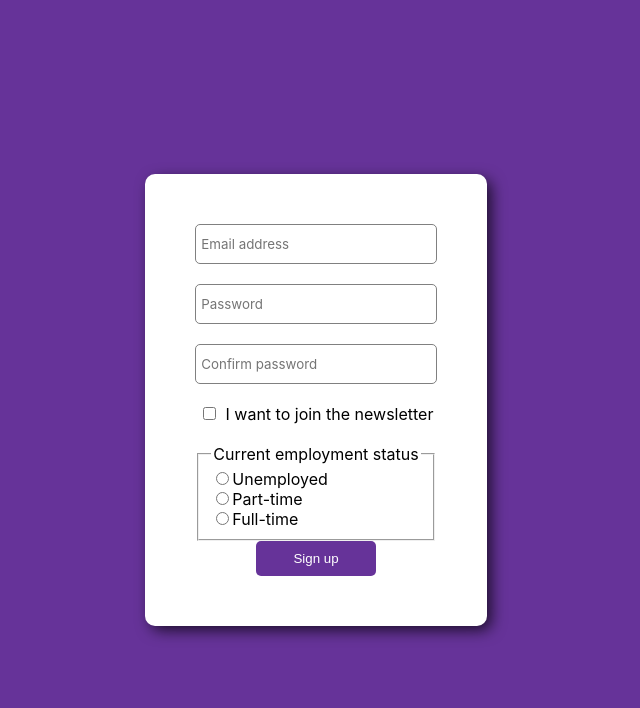
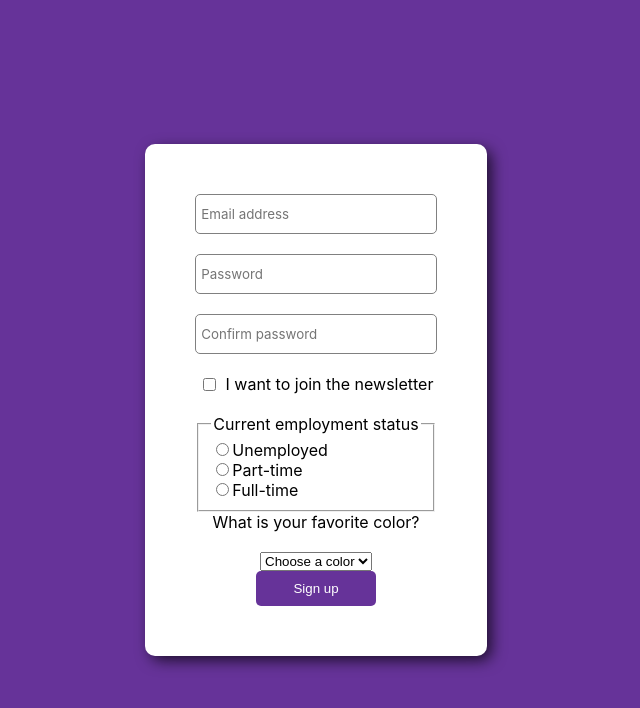
Before and after one commit to avia62490/react-form-practice, a React (Create React App) app: page / in a window 1280 px wide. Shown: the top 708 px of the page, without its empty margins (324-964 px from the left). Built offline with nearby package versions, Linux system fonts and the light colour scheme.

Commit message:
adds favorite color selector

```diff
--- a/src/App.js
+++ b/src/App.js
@@ -7,7 +7,8 @@ function App() {
         password: "",
         passwordConfirmation: "",
         joinNewsletter: false,
-        employment: ""
+        employment: "",
+        favColor: ""
     });
 
     function handleChange(event) {
@@ -30,11 +31,13 @@ function App() {
         formData.joinNewsletter ?
             console.log("Thanks for joining our newsletter") :
             console.log();
+        console.log(`Your favorite color is ${formData.favColor}!`)
     };
 
     return (
         <div className="form-container">
             <form className="form" onSubmit={handleSubmit}>
+            {/* email/password inputs */}
                 <input
                     type="email"
                     placeholder="Email address"
@@ -59,7 +62,7 @@ function App() {
                     value={formData.passwordConfirmation}
                     onChange={handleChange}
                 />
-
+            {/* checkbox */}
                 <div className="form--marketing">
                     <input
                         id="okayToEmail"
@@ -70,6 +73,7 @@ function App() {
                     />
                     <label htmlFor="okayToEmail">I want to join the newsletter</label>
                 </div>
+            {/* employment status radio options */}
                 <fieldset>
                 <legend>Current employment status</legend>
                 <input
@@ -99,8 +103,26 @@ function App() {
                 />
                 <label htmlFor="full-time">Full-time</label>
                 <br />
-            </fieldset>
-
+                </fieldset>
+            {/* favorite color selector */}
+                <label htmlFor="favColor">What is your favorite color?</label>
+                <br />
+                <select
+                    id="favColor"
+                    name="favColor"
+                    value={formData.favColor}
+                    onChange={handleChange}
+                >
+                    <option value="">Choose a color</option>
+                    <option value="red">Red</option>
+                    <option value="orange">Orange</option>
+                    <option value="yellow">Yellow</option>
+                    <option value="green">Green</option>
+                    <option value="blue">Blue</option>
+                    <option value="indigo">Indigo</option>
+                    <option value="violet">Violet</option>
+                </select>
+            {/* submit button (handleSubmit function by default) */}
                 <button
                     className="form--submit"
                 >
```
